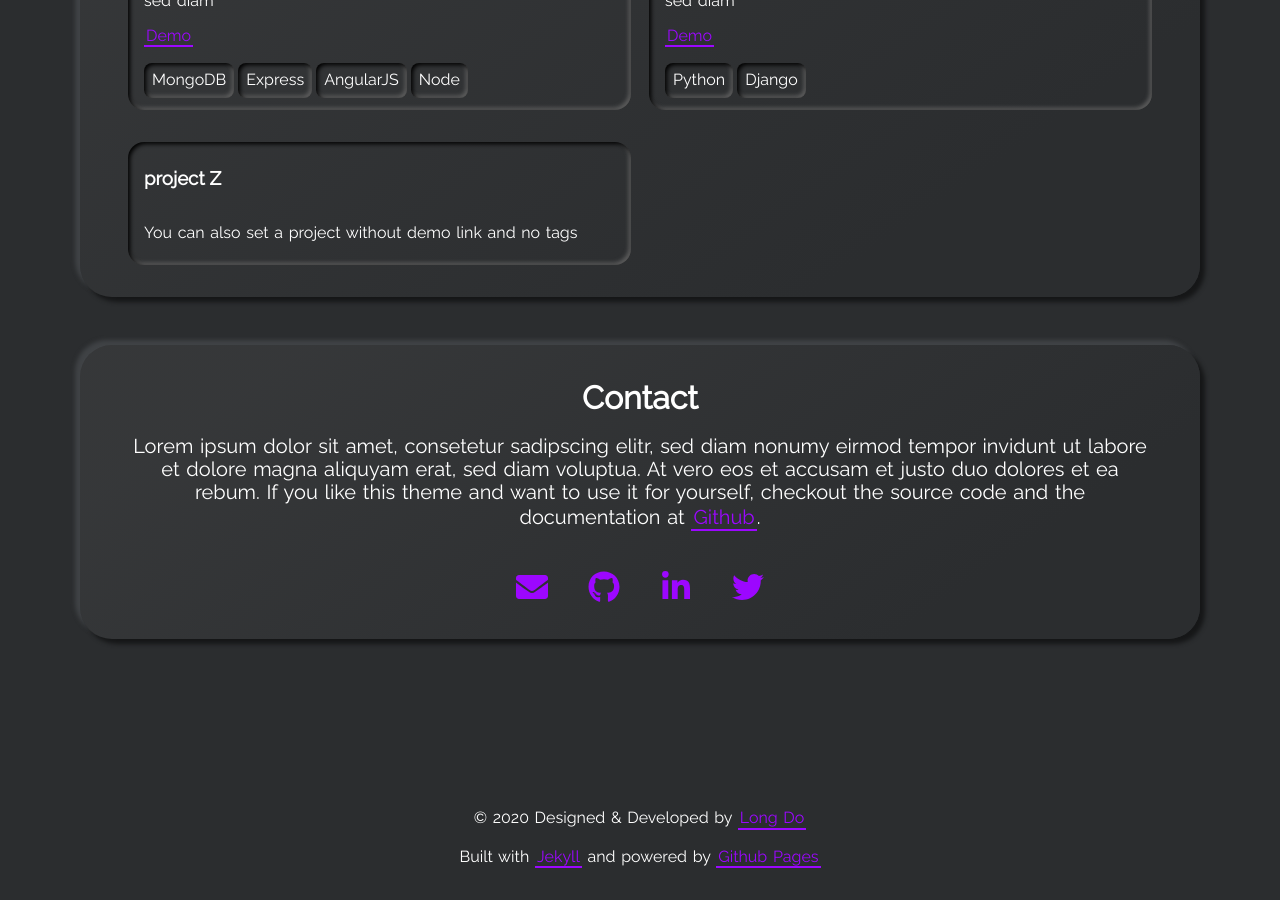
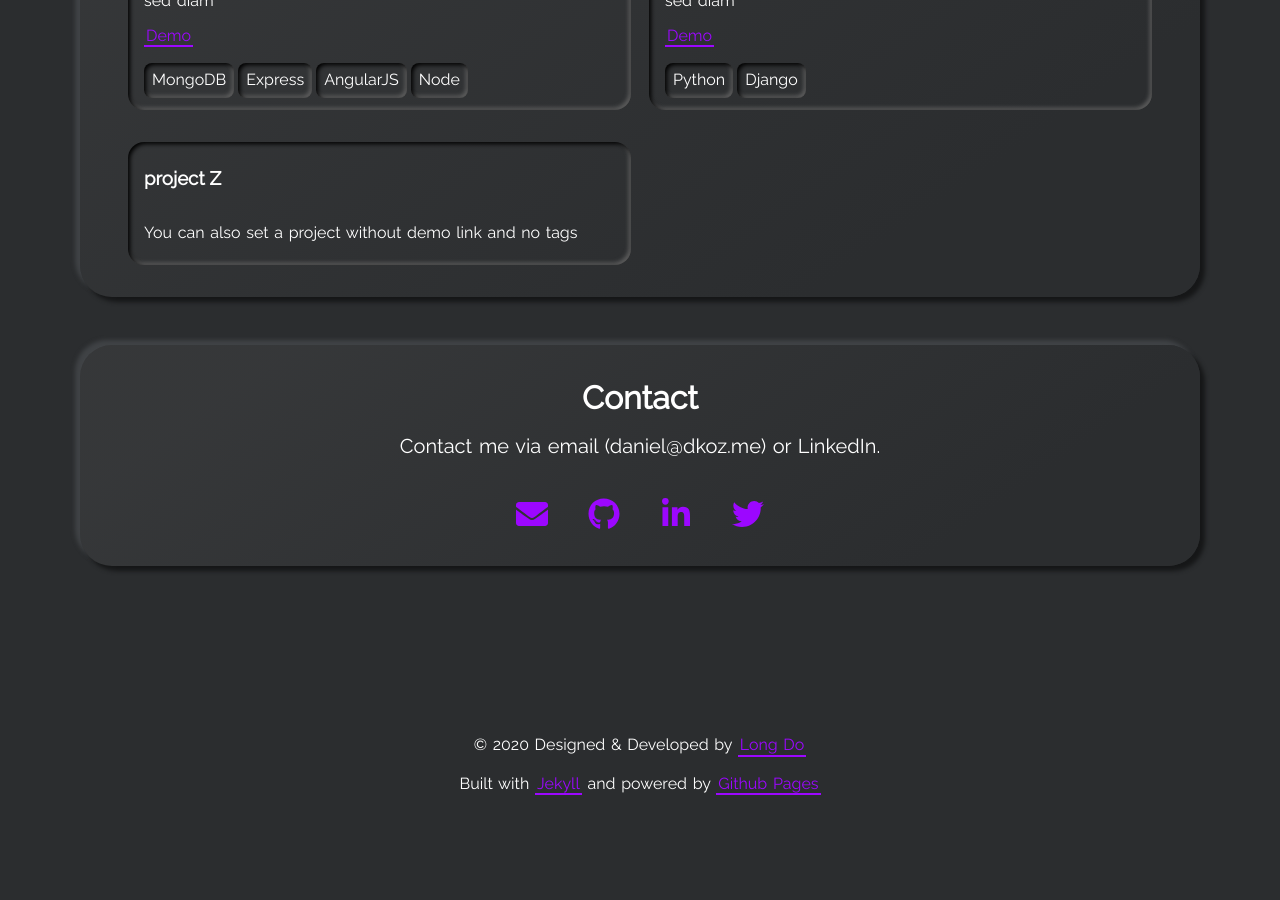
Before and after one commit to MrDKOz/mrdkoz.github.io, a Jekyll site: the page built from index.html, in a window 1280 px wide and 900 px high, scrolled down 1353 px. Built offline with Jekyll 4.4.1, drawn with Linux system fonts in a browser that asks for light colours; after the commit the page ends 2180 px from its top, so only the background shows below that.

Commit message:
Update _config.yml

```diff
--- a/_config.yml
+++ b/_config.yml
@@ -81,12 +81,12 @@ show_contact_card: true
 # contact_title: The will be displayed as the title in the Contact section
 contact_title: Contact
 # contact_description: This will be displayed under the title.
-contact_description: Lorem ipsum dolor sit amet, consetetur sadipscing elitr, sed diam nonumy eirmod tempor invidunt ut labore et dolore magna aliquyam erat, sed diam voluptua. At vero eos et accusam et justo duo dolores et ea rebum. If you like this theme and want to use it for yourself, checkout the source code and the documentation at <a class="highlight-link" href="https://github.com/longpdo/neumorphism" target="_blank" rel="noreferrer"> Github </a>.
+contact_description: Contact me via email (daniel@dkoz.me) or LinkedIn.
 
 # GITHUB-METADATA
 # Set this to your forked repository
 # > e.g. <user>/<user>.github.io
-repository: longpdo/neumorphism
+repository: MrDKOz/mrdkoz.github.io
 projects:
   # sortby:
   # > set this to pushed, if you want to sort your github repositories by time.
@@ -110,7 +110,7 @@ projects:
 # Set the id, if you want to track your website with Google Analytics
 # > set this to "", if you do not want to track with Google Analytics
 google-analytics:
-  id: "UA-158757509-2"
+  id: "UA-155932488-1"
 
 ### END OF VALUES YOU SHOULD CHANGE ###
 
```
